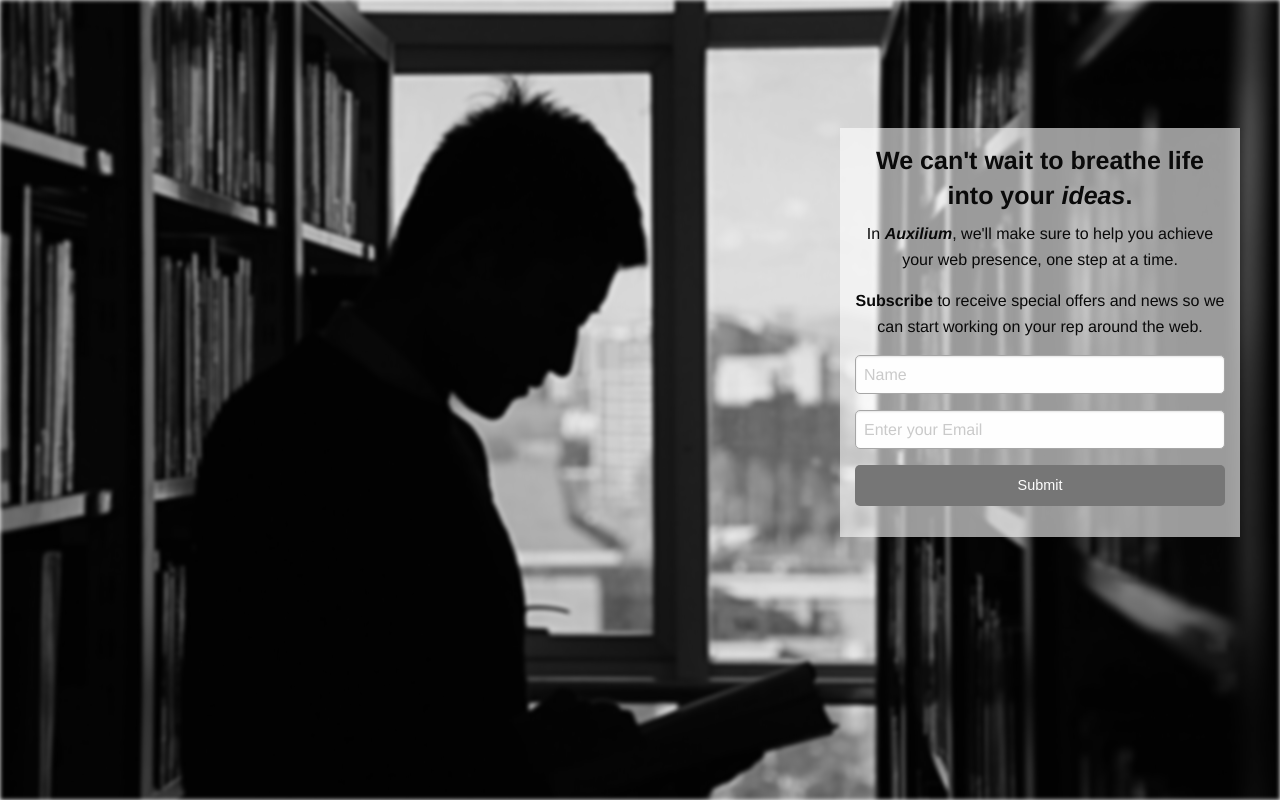
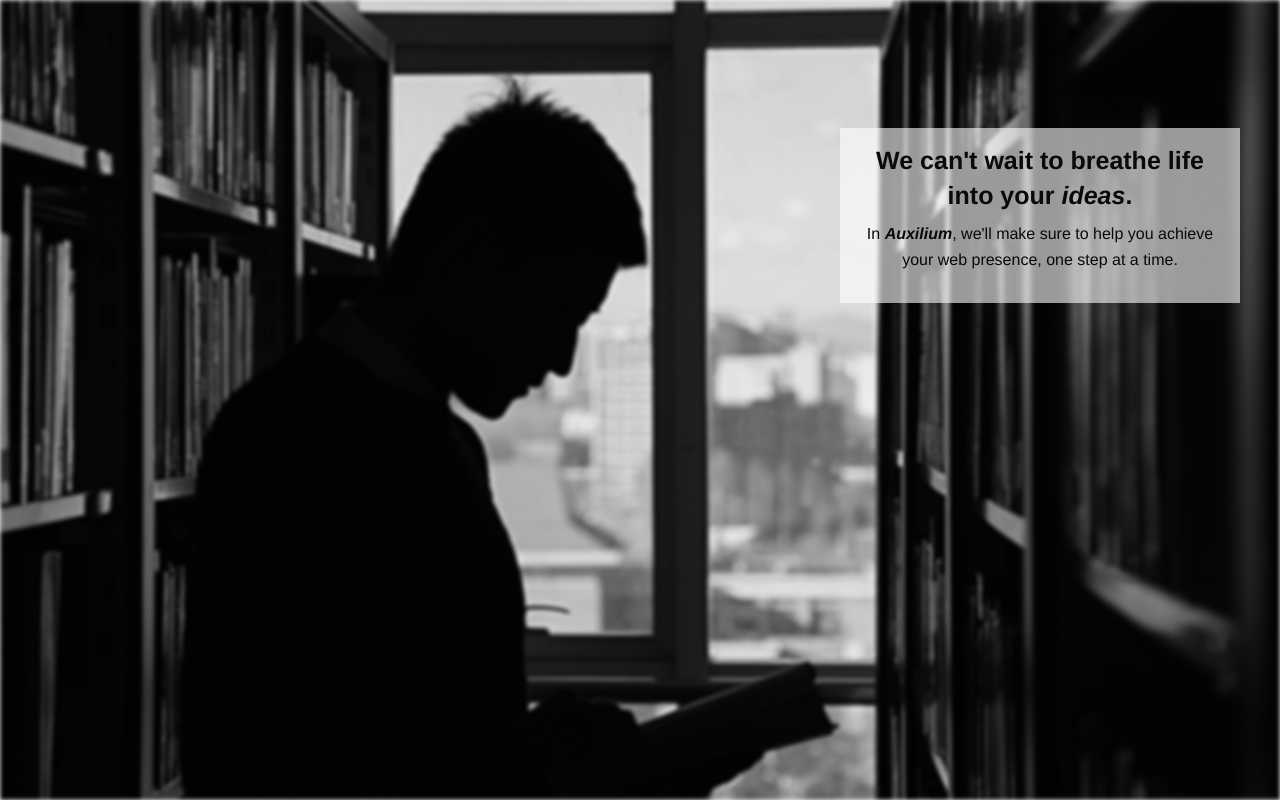
Before and after one commit to sinisbad123/auxilium, a plain HTML site: page index.html in a window 1280 px wide. Drawn offline with Linux system fonts and the light colour scheme.

Commit message:
Fixed css

```diff
--- a/index.html
+++ b/index.html
@@ -24,12 +24,12 @@
 
           <p class="text-center">In <b><i title="In latin, auxilium means help.">Auxilium</i></b>, we'll make sure to help you achieve your web presence, one step at a time.</p>
 
-          <p class="text-center"><b>Subscribe</b> to receive special offers and news so we can start working on your rep around the web.</p>
+          <!-- <p class="text-center"><b>Subscribe</b> to receive special offers and news so we can start working on your rep around the web.</p>
 
           <input class="form-input" type="text" name="full_name" placeholder="Name" />
           <input class="form-input" type="email" name="email" placeholder="Enter your Email" />
 
-          <input id="form-submit" class="secondary button expanded float-center" type="submit" value="Submit" text="Subscribe" />
+          <input id="form-submit" class="secondary button expanded float-center" type="submit" value="Submit" text="Subscribe" /> -->
         </div>
       </div>
     </div>
```
Also changed, not shown: 1 other file.
